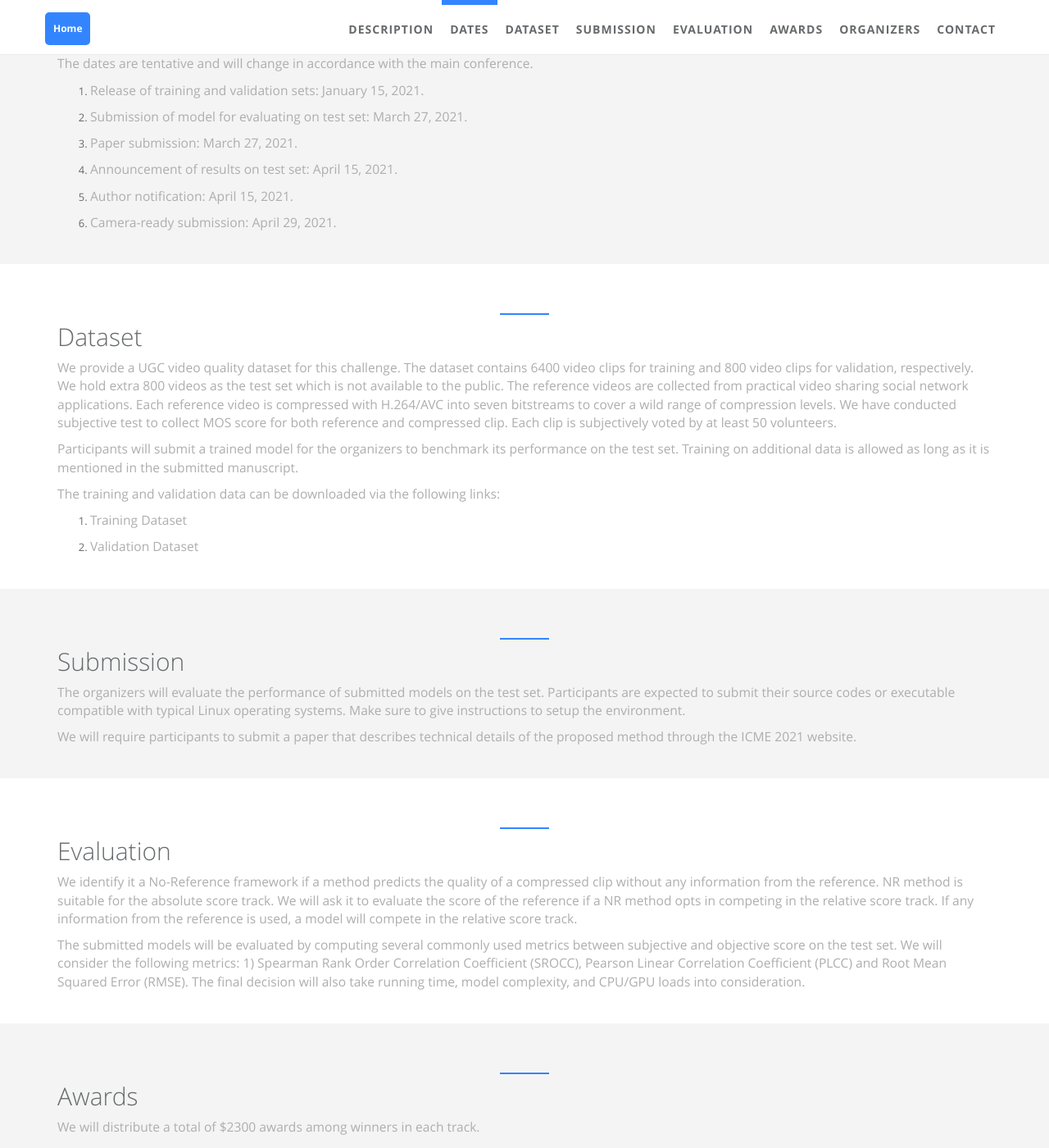
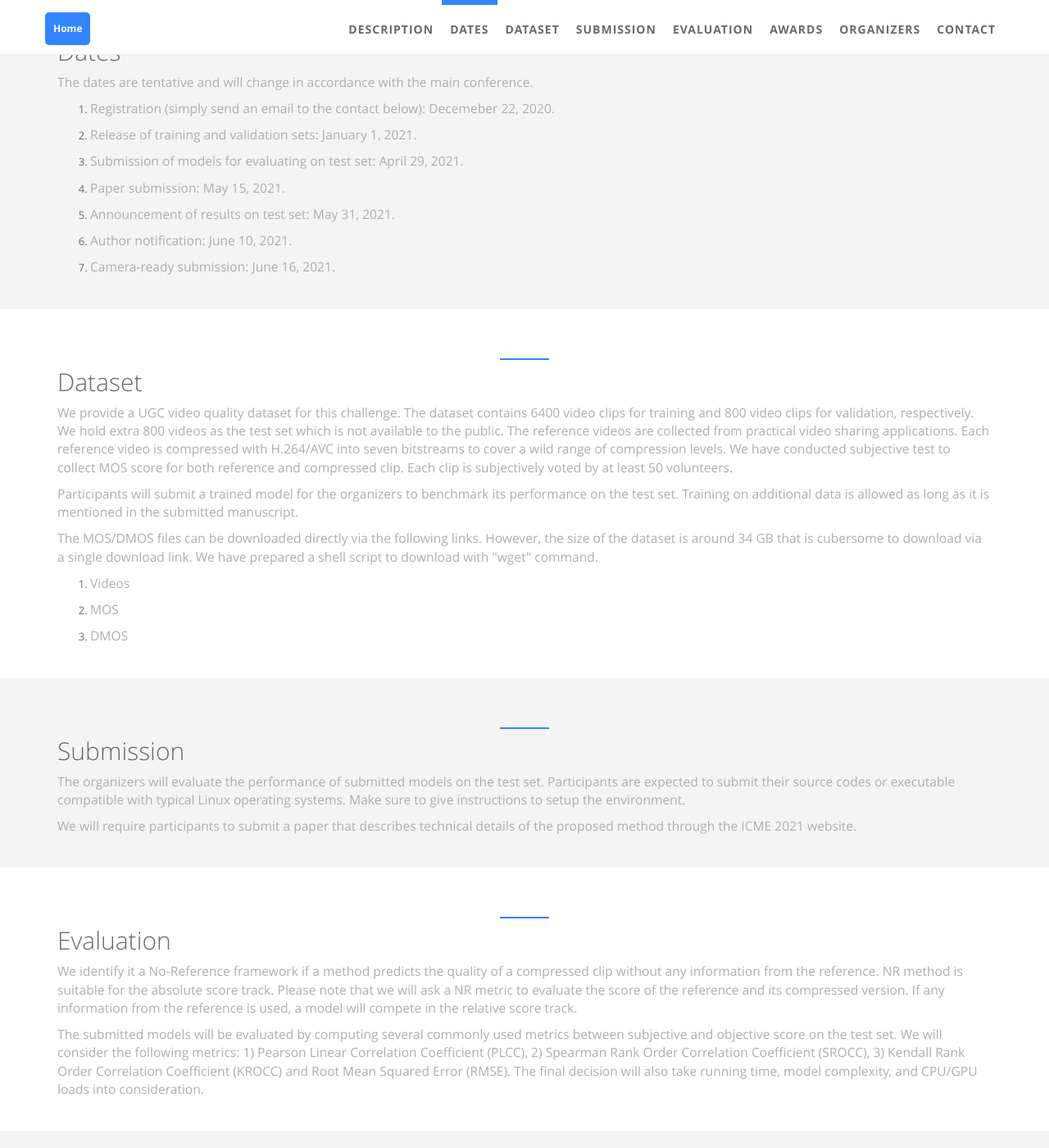
Before and after one commit to haiqianw/haiqianw.github.io, a Jekyll site: the page built from index.html, in a window 1280 px wide and 1400 px high, scrolled down 1071 px. Shown: the whole window at 82% size. Built offline with Jekyll 4.4.1, drawn with Linux system fonts in a browser that asks for light colours; some of the changed text lies outside the part shown.

Commit message:
change template

```diff
--- a/_includes/sections/dataset.html
+++ b/_includes/sections/dataset.html
@@ -8,8 +8,7 @@
             this challenge. The dataset contains 6400 video clips for training
             and 800 video clips for validation, respectively. We hold extra 800
             videos as the test set which is not available to the public. The
-            reference videos are collected from practical video sharing social
-            network applications. Each reference video is compressed with
+            reference videos are collected from practical video sharing applications. Each reference video is compressed with
             H.264/AVC into seven bitstreams to cover a wild range of compression
             levels. We have conducted subjective test to collect MOS score for
             both reference and compressed clip. Each clip is subjectively voted
@@ -20,12 +19,14 @@
             Training on additional data is allowed as long as it is mentioned
             in the submitted manuscript.</p>
 
-          <p style="font-size:120%;">The training and validation data can be
-            downloaded via the following links:</p>
+          <p style="font-size:120%;"> The MOS/DMOS files can be
+          downloaded directly via the following links. However, the size of the dataset is around 34 GB that is cubersome to download via a single download link.
+            We have prepared a shell script to download with "wget" command.</p>
 
           <ol>
-            <li><p style="font-size:120%;">Training Dataset</p></li>
-            <li><p style="font-size:120%;">Validation Dataset</p></li>
+            <li><p style="font-size:120%;">Videos</p></li>
+            <li><p style="font-size:120%;">MOS</p></li>
+            <li><p style="font-size:120%;">DMOS</p></li>
           </ol>
         </div>
     </div>
--- a/_includes/sections/dates.html
+++ b/_includes/sections/dates.html
@@ -7,12 +7,13 @@
             <p style="font-size:120%;">The dates are tentative and will change in accordance with the main conference.</p>
 
             <ol>
-              <li><p style="font-size:120%;">Release of training and validation sets: January 15, 2021.</p></li>
-              <li><p style="font-size:120%;">Submission of model for evaluating on test set: March 27, 2021.</p></li>
-              <li><p style="font-size:120%;">Paper submission: March 27, 2021.</p></li>
-              <li><p style="font-size:120%;">Announcement of results on test set: April 15, 2021.</p></li>
-              <li><p style="font-size:120%;">Author notification: April 15, 2021.</p></li>
-              <li><p style="font-size:120%;">Camera-ready submission: April 29, 2021.</p></li>
+              <li><p style="font-size:120%;">Registration (simply send an email to the contact below): Decemeber 22, 2020.</p></li>
+              <li><p style="font-size:120%;">Release of training and validation sets: January 1, 2021.</p></li>
+              <li><p style="font-size:120%;">Submission of models for evaluating on test set: April 29, 2021.</p></li>
+              <li><p style="font-size:120%;">Paper submission: May 15, 2021.</p></li>
+              <li><p style="font-size:120%;">Announcement of results on test set: May 31, 2021.</p></li>
+              <li><p style="font-size:120%;">Author notification: June 10, 2021.</p></li>
+              <li><p style="font-size:120%;">Camera-ready submission: June 16, 2021.</p></li>
             </ol>
         </div>
     </div>
--- a/_includes/sections/description.html
+++ b/_includes/sections/description.html
@@ -36,9 +36,9 @@
               information of the reference is used</p>
 
             <ol>
-              <li><p style="font-size:120%;">The absolute score track, an algorithm would predict the Mean
-                Opinion Score (MOS) of compressed clips.</p></li>
-              <li><p style="font-size:120%;">The relative score track, the Differential Mean Opinion Score (DMOS)
+              <li><p style="font-size:120%;">The MOS track, an algorithm would predict the Mean
+                Opinion Score (MOS) of compressed clips. Please note that the test set includes both the "references" and their compressed versions in this track.</p></li>
+              <li><p style="font-size:120%;">The DMOS track, the Differential Mean Opinion Score (DMOS)
                  between the reference and compressed clips should be predicted.</p></li>
             </ol>
         </div>
--- a/_includes/sections/evaluation.html
+++ b/_includes/sections/evaluation.html
@@ -7,16 +7,15 @@
           <p style="font-size:120%;">We identify it a No-Reference framework if
             a method predicts the quality of a compressed clip without any
             information from the reference. NR method is suitable for the
-            absolute score track. We will ask it to evaluate the score of the
-            reference if a NR method opts in competing in the relative score
-            track. If any information from the reference is used, a model will
+            absolute score track. Please note that we will ask a NR metric to evaluate the score of the
+            reference and its compressed version. If any information from the reference is used, a model will
             compete in the relative score track.</p>
 
           <p style="font-size:120%;">The submitted models will be evaluated by
             computing several commonly used metrics between subjective and
             objective score on the test set. We will consider the following
-            metrics: 1) Spearman Rank Order Correlation Coefficient (SROCC),
-            Pearson Linear Correlation Coefficient (PLCC) and Root Mean Squared
+            metrics: 1) Pearson Linear Correlation Coefficient (PLCC),
+            2) Spearman Rank Order Correlation Coefficient (SROCC), 3) Kendall Rank Order Correlation Coefficient (KROCC) and Root Mean Squared
             Error (RMSE). The final decision will also take running time, model
             complexity, and CPU/GPU loads into consideration.</p>
         </div>
```
Also changed, not shown: README.md, 9 other files.
